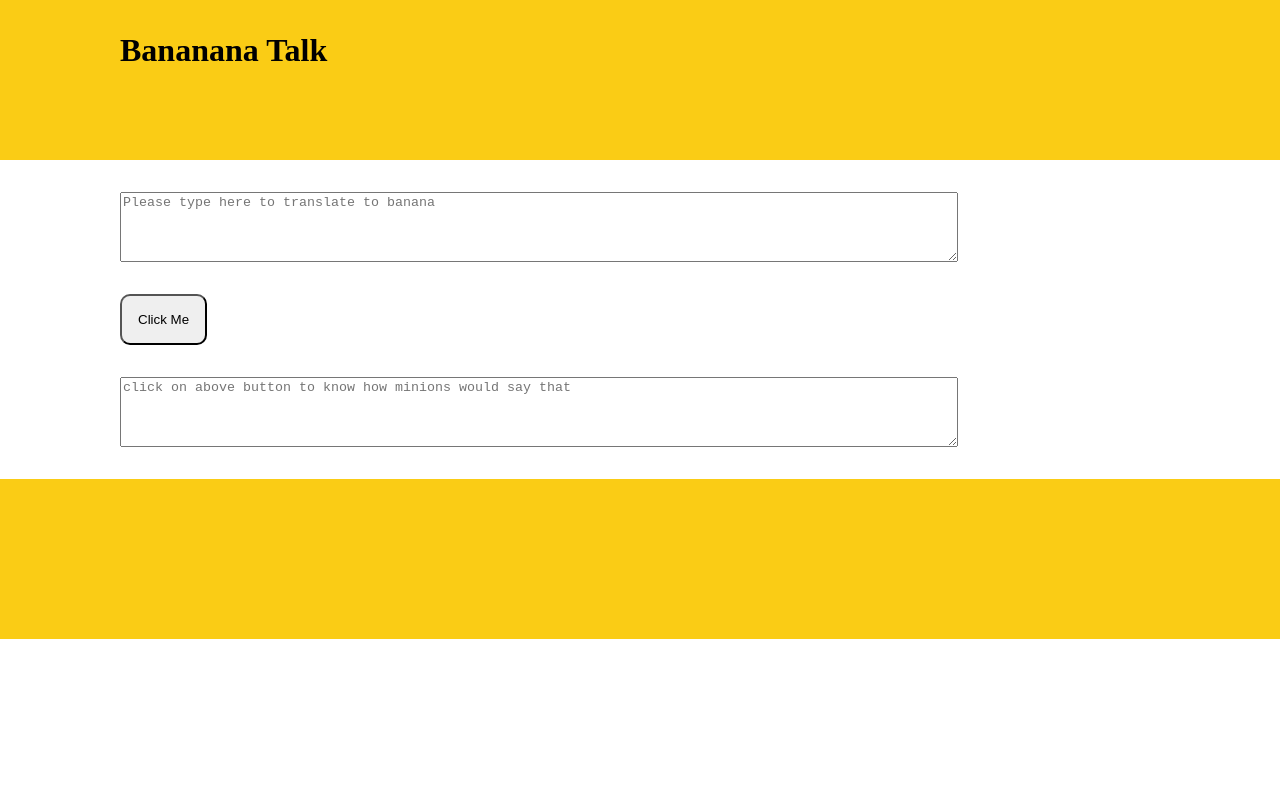
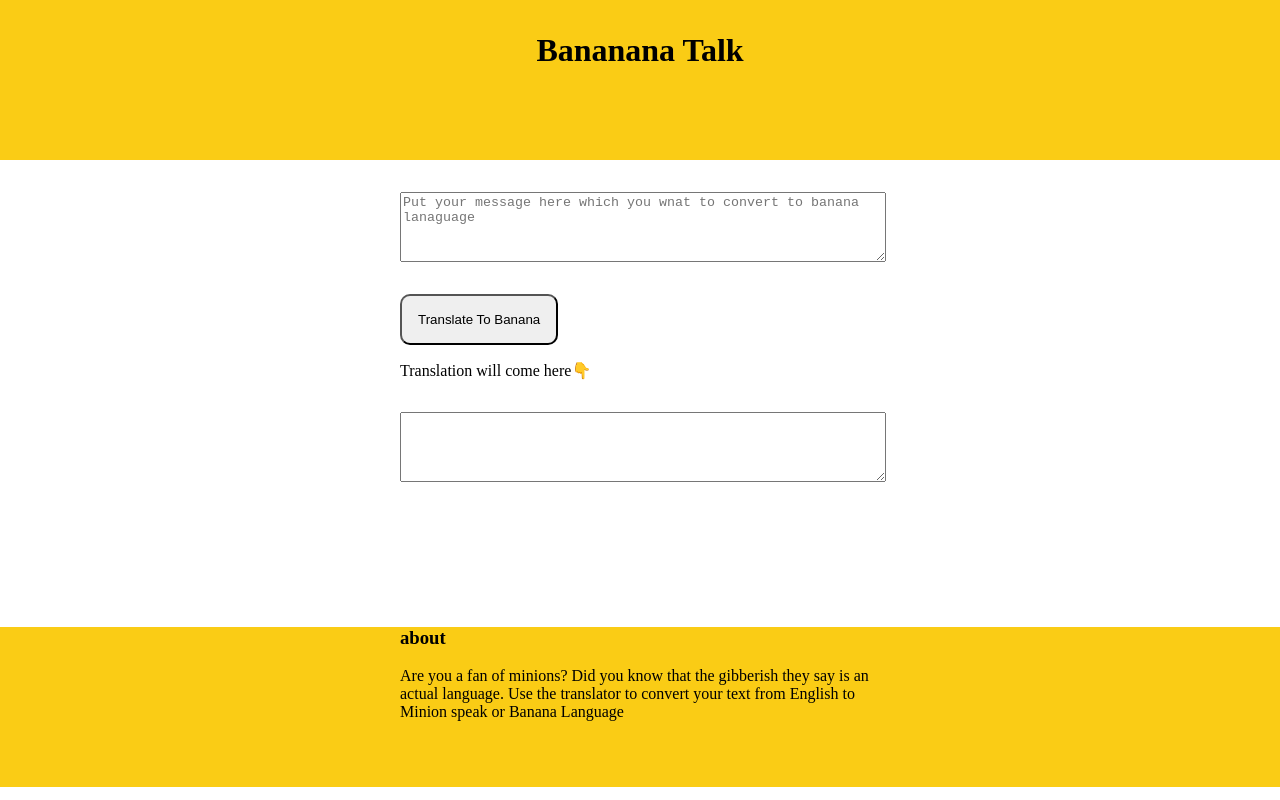
Before and after one commit to mshivansh65/neogcamp-banana-speak, a plain HTML site: page index.html in a window 1280 px wide. Drawn offline with Linux system fonts and the light colour scheme.

Commit message:
feat
added please wait while loading in place holder and some visual changes

```diff
--- a/index.html
+++ b/index.html
@@ -10,23 +10,26 @@
   <body>
     <div class="main-heading">
       <div class="container">
-        <h1>Bananana Talk</h1>
+        <h1 class="heading">Bananana Talk</h1>
       </div>
     </div>
-    <div class="container">
+    <div class="container middle-section">
       <textarea
         class="textarea input"
-        placeholder="Please type here to translate to banana"
+        placeholder="Put your message here which you wnat to convert to banana lanaguage"
       ></textarea>
-      <button id="btn-translate">Click Me</button>
-      <textarea
-        class="textarea output"
-        placeholder="click on above button to know how minions would say that"
-      ></textarea>
+      <button id="btn-translate">Translate To Banana</button>
+      <p>Translation will come here👇</p>
+      <textarea class="textarea output"></textarea>
     </div>
     <div class="main-heading">
       <div class="container">
-        <h3></h3>
+        <h3>about</h3>
+        <p>
+          Are you a fan of minions? Did you know that the gibberish they say is
+          an actual language. Use the translator to convert your text from
+          English to Minion speak or Banana Language
+        </p>
       </div>
     </div>
     <script src="/script.js" type="text/javascript"></script>
--- a/script.js
+++ b/script.js
@@ -24,9 +24,12 @@ function translate(inputString) {
 
 btnTranslate.addEventListener("click", function (e) {
   let inputText = inputTextAreaEl.value;
+  outputTextAreaEl.textContent = "";
 
   if (inputText) {
+    outputTextAreaEl.setAttribute("placeholder", "processing please wait!");
     translate(inputText);
     // changeButton().then(translate(inputText)).then(changeButton);
   }
 });
+// placeholder="click on above button to know how minions would say that"
--- a/styles.css
+++ b/styles.css
@@ -15,10 +15,12 @@ body {
   /* margin: auto; */
 }
 .container {
-  max-width: 65rem;
+  max-width: 30rem;
   margin: auto;
 }
-
+.heading {
+  text-align: center;
+}
 .main-heading {
   background-color: var(--primary-color);
   height: 20vh;
@@ -28,8 +30,11 @@ body {
   padding: 2rem 0;
   margin-top: 0;
 }
+.middle-section {
+  height: 52vh;
+}
 .textarea {
-  width: 80%;
+  width: 100%;
   height: 4rem;
   display: block;
   /* margin: 2rem auto 2rem auto; */
```
